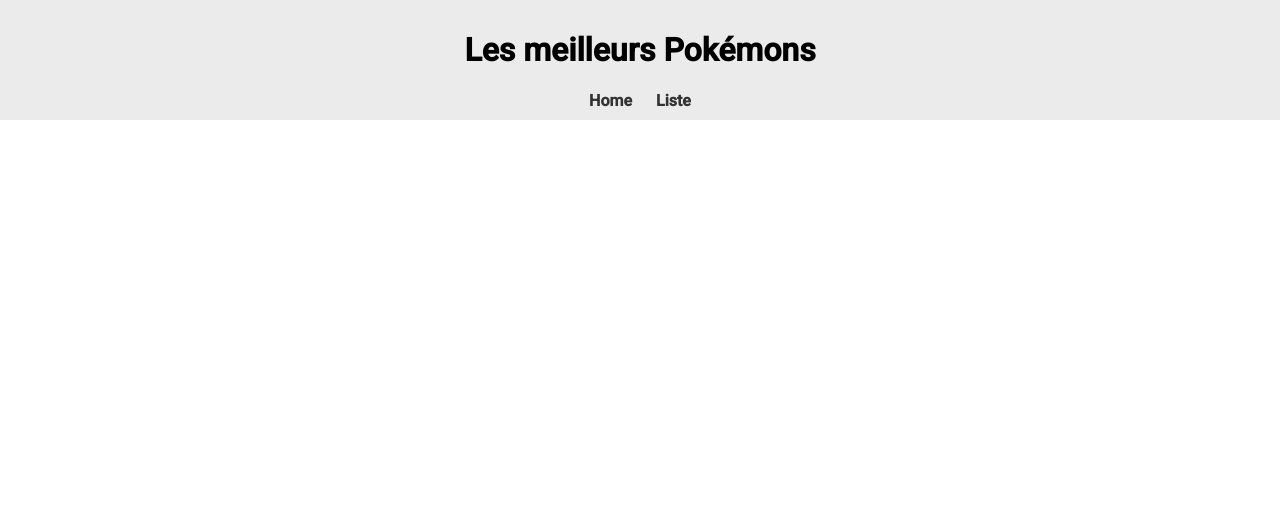
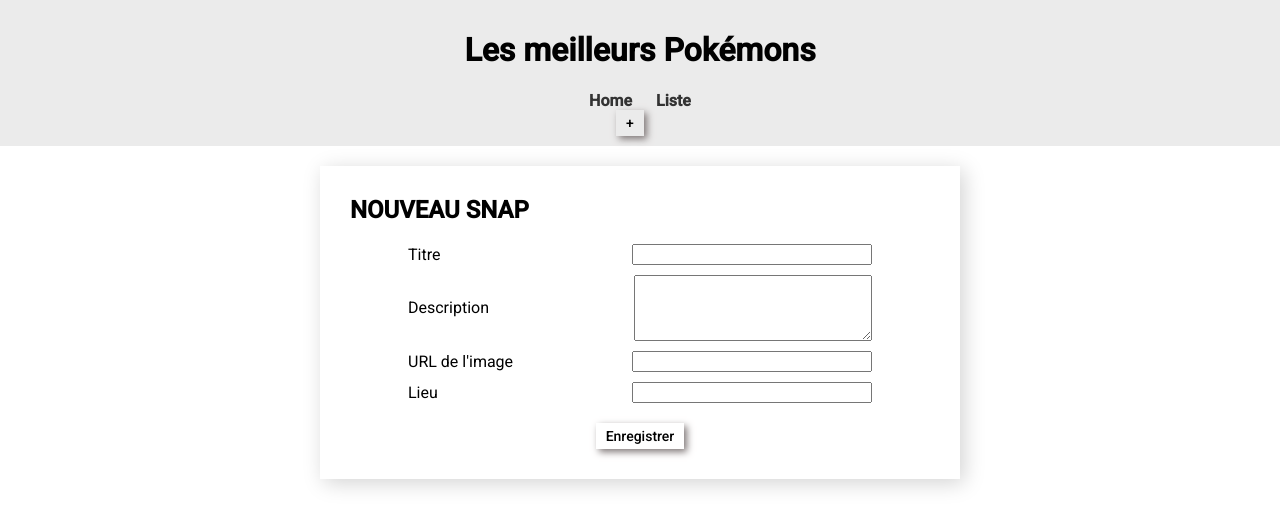
Before and after one commit to Jahray0/snapface, an Angular app: page /create in a window 1280 px wide. Before the commit this address led to /. Shown: the top 528 px of the page. Built offline with nearby package versions, Linux system fonts and the light colour scheme.

Commit message:
v 1.5.2.1 reactivForm

```diff
--- a/src/app/app-routing.module.ts
+++ b/src/app/app-routing.module.ts
@@ -3,6 +3,7 @@ import { RouterModule, Routes } from '@angular/router';
 import { FaceSnapListComponent } from './face-snap-list/face-snap-list.component';
 import { LandingPageComponent } from './landing-page/landing-page.component';
 import { SingleFaceSnapComponent } from './single-face-snap/single-face-snap.component';
+import { NewFaceSnapComponent } from './new-face-snap/new-face-snap.component';
 
 //création des routes
 const routes: Routes = [
@@ -10,6 +11,7 @@ const routes: Routes = [
     {path: 'facesnaps/:id', component: SingleFaceSnapComponent},
     // /:id coresspond au parametre permettant de récupérer l'id de l'objet
     {path: 'facesnaps', component: FaceSnapListComponent},
+    {path: 'create', component: NewFaceSnapComponent},
     {path: '', component: LandingPageComponent}
 
 
--- a/src/app/header/header.component.html
+++ b/src/app/header/header.component.html
@@ -11,4 +11,5 @@
     facesnaps est l'enfant de la route vide-->
     <a routerLink="facesnaps" routerLinkActive="active">Liste</a>
   </nav>
+  <button (click)="onAddNewFaceSnap()">+</button>
 </header>
--- a/src/app/header/header.component.ts
+++ b/src/app/header/header.component.ts
@@ -1,10 +1,20 @@
-import { Component } from '@angular/core';
+import { Component, OnInit } from '@angular/core';
+import { Router } from '@angular/router';
 
 @Component({
   selector: 'app-header',
   templateUrl: './header.component.html',
   styleUrls: ['./header.component.scss']
 })
-export class HeaderComponent {
+export class HeaderComponent implements OnInit{
+
+    constructor(private router:Router) { }
+
+    ngOnInit(): void {}
+
+    onAddNewFaceSnap(): void {
+      this.router.navigateByUrl('create');
+
+    }
 
 }
--- /dev/null
+++ b/src/app/new-face-snap/new-face-snap.component.html
@@ -0,0 +1,30 @@
+<div class="form-card">
+  <h2>NOUVEAU SNAP</h2>
+  <form [formGroup]="snapForm">
+    <div class="form-group">
+      <label for="title">Titre</label>
+      <!--formControlName correspond au noim des =! champs dans les form group-->
+      <input type="text" id="title" formControlName="title" />
+    </div>
+    <div class="form-group">
+      <label for="description">Description</label>
+      <textarea
+        id="description"
+        type="text"
+        formControlName="description"
+        rows="4"
+      ></textarea>
+    </div>
+    <div class="form-group">
+      <label for="title">URL de l'image</label>
+      <input type="imageUrl" id="title" formControlName="imageUrl" />
+    </div>
+    <div class="form-group">
+      <label for="title">Lieu</label>
+      <input type="location" id="location" formControlName="location" />
+    </div>
+    <div class="actionbuttons">
+      <button type="submit" (click)="onSubmitForm()">Enregistrer</button>
+    </div>
+  </form>
+</div>
--- /dev/null
+++ b/src/app/new-face-snap/new-face-snap.component.scss
@@ -0,0 +1,29 @@
+.form-card {
+  box-sizing: border-box;
+  width: 50%;
+  margin: 20px auto;
+  padding: 10px 30px;
+  box-shadow: lightgray 4px 4px 20px;
+}
+
+.form-group {
+  margin: 10px auto;
+  width: 80%;
+  display: flex;
+  align-items: center;
+  justify-content: space-between;
+}
+
+input,
+textarea {
+  width: 50%;
+}
+
+.action-buttons {
+  width: 100%;
+}
+
+button {
+  display: block;
+  margin: 20px auto;
+}
--- /dev/null
+++ b/src/app/new-face-snap/new-face-snap.component.ts
@@ -0,0 +1,28 @@
+import { Component, OnInit } from '@angular/core';
+import { FormBuilder, FormGroup } from '@angular/forms';
+
+@Component({
+  selector: 'app-new-face-snap',
+  templateUrl: './new-face-snap.component.html',
+  styleUrls: ['./new-face-snap.component.scss']
+})
+export class NewFaceSnapComponent implements OnInit{
+
+  snapForm!: FormGroup;
+
+  constructor(private formBuilder:FormBuilder) { }
+
+  ngOnInit(): void {
+    this.snapForm = this.formBuilder.group({
+      title: [null],
+      description: [null],
+      imageUrl:[null],
+      location:[null],
+    });
+  }
+
+  onSubmitForm(): void {
+    console.log(this.snapForm.value);
+  }
+
+}
```
Also changed, not shown: src/app/app.module.ts (+7 -3 lines).
